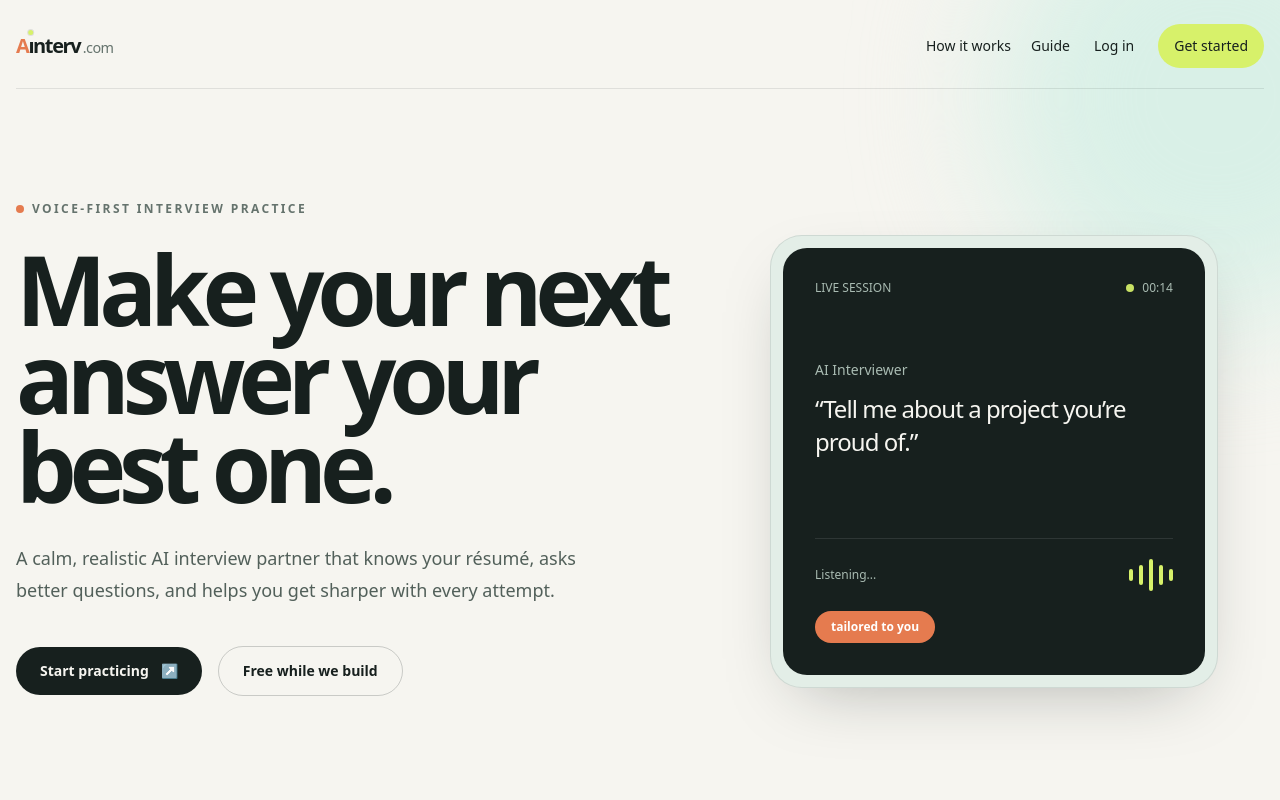
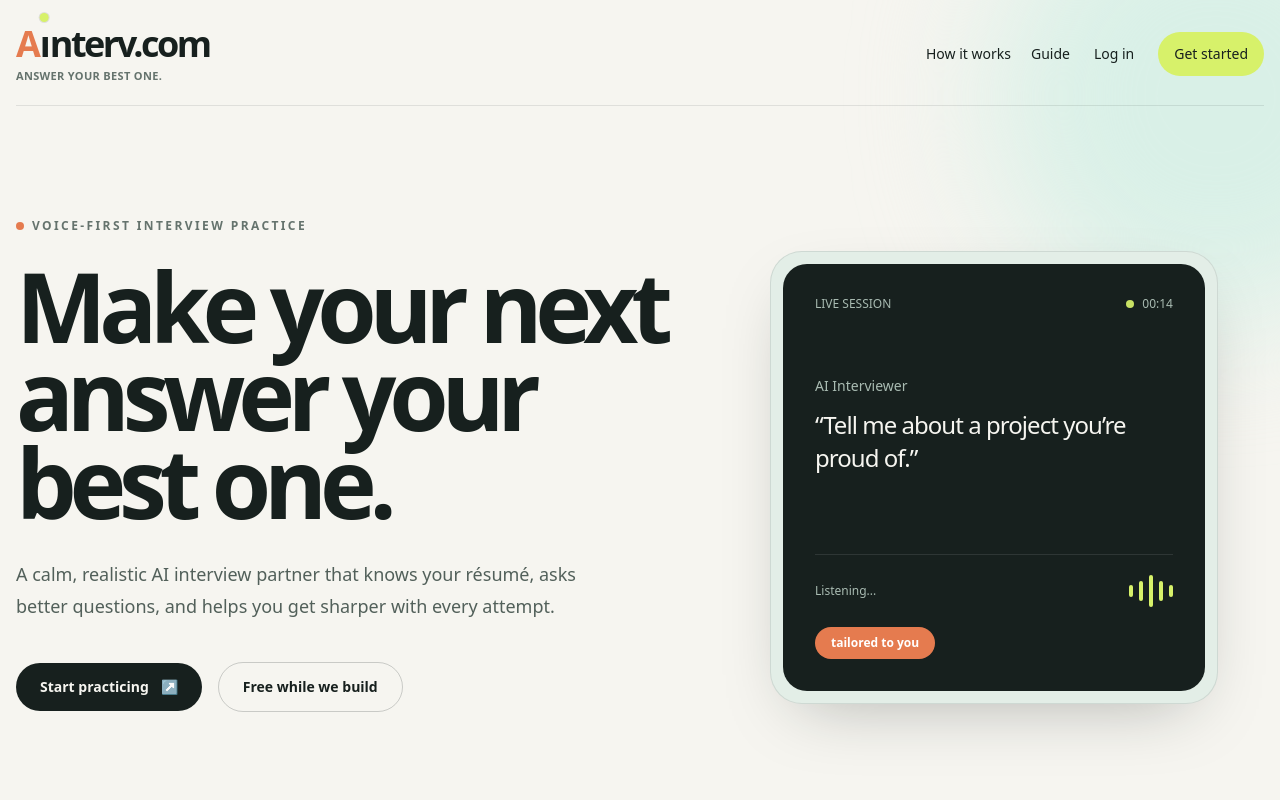
Before and after one commit to agent-room-alkl/ai-interview, a Next.js app: page / in a window 1280 px wide. Shown: the top 800 px of the page. Built offline with nearby package versions, Linux system fonts and the light colour scheme; no server answers.

Commit message:
Refine logo alignment, dot centering, size, and tagline

```diff
--- a/src/components/Logo.tsx
+++ b/src/components/Logo.tsx
@@ -1,21 +1,41 @@
 "use client";
 
-export function Logo({ compact = false }: { compact?: boolean }) {
-  return (
+export function Logo({
+  compact = false,
+  showTagline = false,
+}: {
+  compact?: boolean;
+  showTagline?: boolean;
+}) {
+  const logoText = (
     <span
-      className={`inline-flex items-baseline font-semibold tracking-[-0.07em] ${compact ? "text-base" : "text-xl"}`}
-      aria-label="Ainterv"
+      className={`inline-flex items-baseline font-semibold tracking-[-0.07em] ${
+        compact ? "text-xl sm:text-2xl" : "text-3xl sm:text-4xl"
+      }`}
+      aria-label="Ainterv.com"
     >
       <span className="text-[#e57b4f]">A</span>
-      <span className="relative text-[#17201e]">
+      <span className="relative inline-flex w-[0.32em] justify-center text-[#17201e]">
         ı
         <span
           aria-hidden="true"
-          className="absolute left-1/2 top-[-0.12em] h-[0.28em] w-[0.28em] -translate-x-1/2 rounded-full bg-[#d7f16a] ring-1 ring-[#17201e]/10"
+          className="absolute left-1/2 top-[-0.3em] h-[0.24em] w-[0.24em] -translate-x-1/2 rounded-full bg-[#d7f16a] ring-1 ring-[#17201e]/10"
         />
       </span>
-      <span className="text-[#17201e]">nterv</span>
-      <span className="ml-[0.18em] text-[0.72em] font-medium tracking-[-0.04em] text-[#65736d]">.com</span>
+      <span className="text-[#17201e]">nterv.com</span>
     </span>
   );
+
+  if (compact && !showTagline) {
+    return logoText;
+  }
+
+  return (
+    <div className="flex flex-col items-start gap-1">
+      {logoText}
+      <span className="text-[10px] font-semibold tracking-[0.03em] uppercase text-[#65736d] sm:text-[11px]">
+        Answer your best one.
+      </span>
+    </div>
+  );
 }
```
